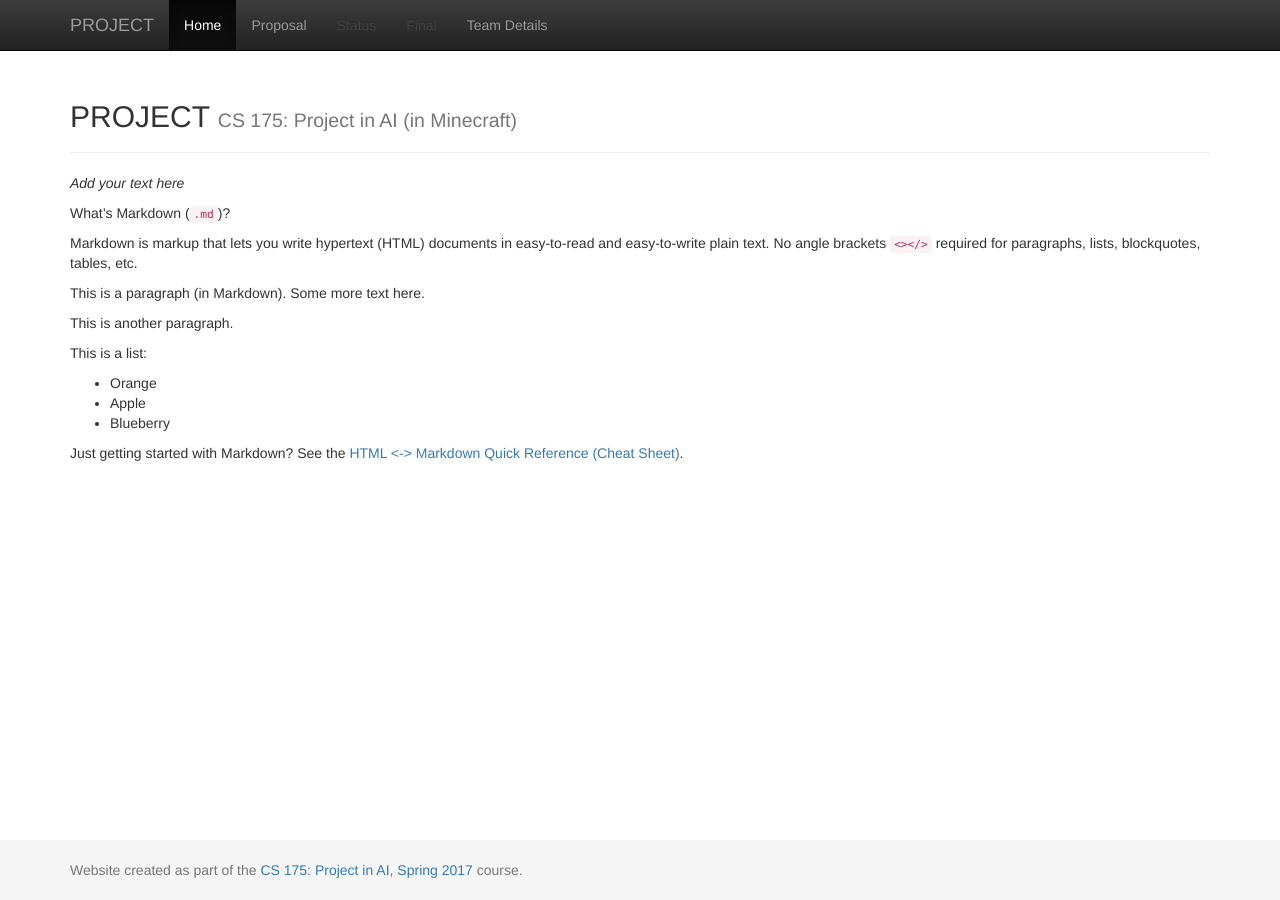
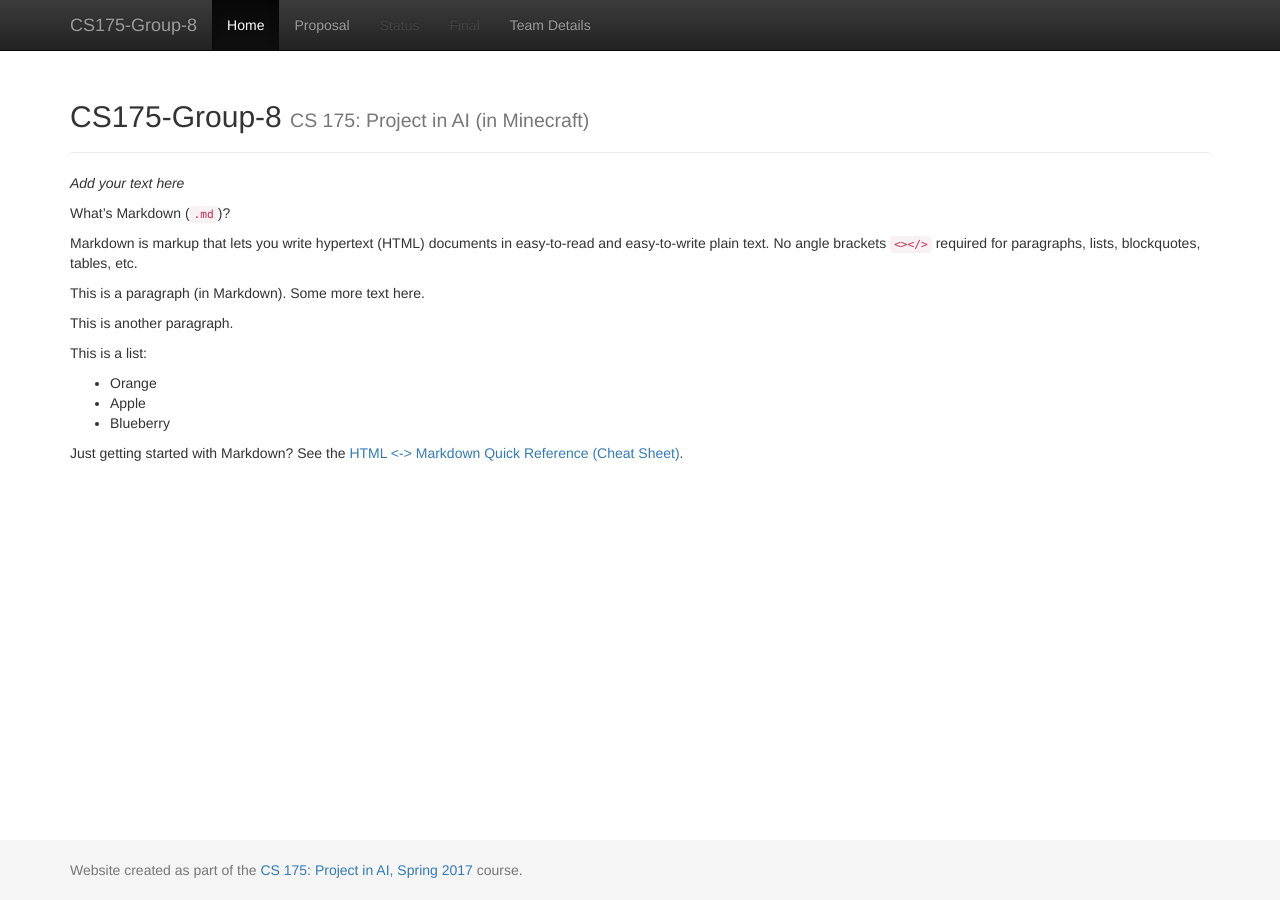
Before and after one commit to Moe202/CS175-Group-8, a Jekyll site: the page built from docs/index.md, in a window 1280 px wide. Built offline with Jekyll 4.4.1, drawn with Linux system fonts in a browser that asks for light colours.

Commit message:
Update _config.yml

```diff
--- a/docs/_config.yml
+++ b/docs/_config.yml
@@ -1,7 +1,7 @@
 ###########
 # site.title
 
-title:    'PROJECT'
+title:    'CS175-Group-8'
 subtitle: 'CS 175: Project in AI (in Minecraft)'
 
 
```
